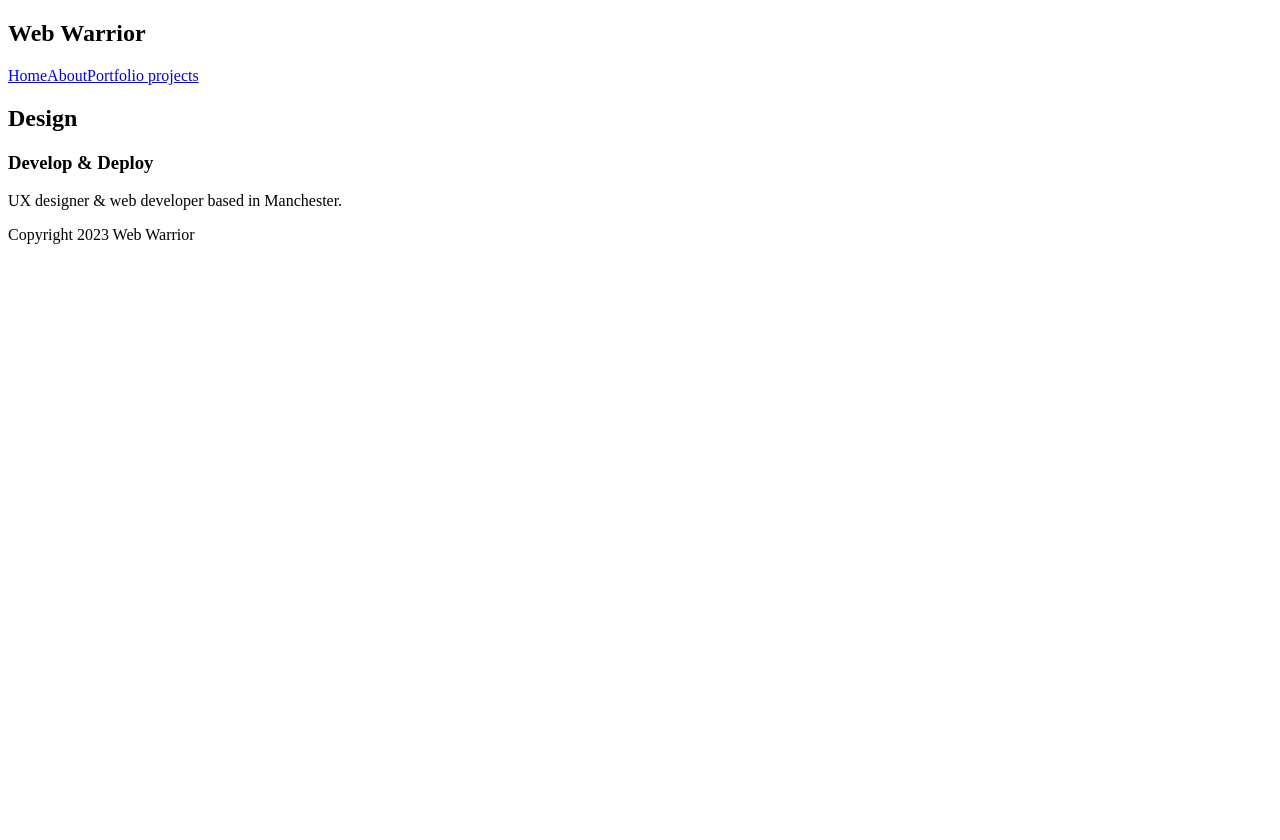
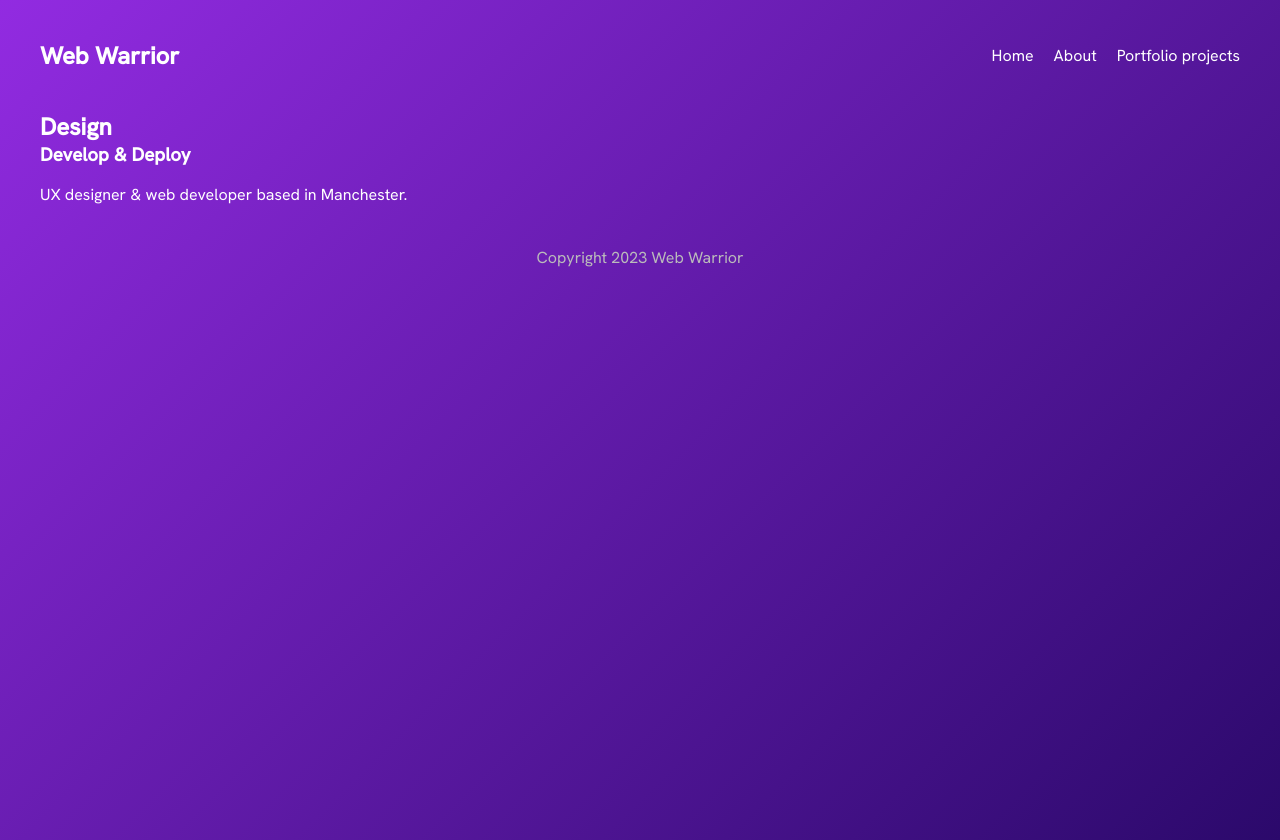
Before and after one commit to Saman-7/web-gatsby, a Gatsby site: page / in a window 1280 px wide. Before the commit the page ends 800 px from the top, so only its background shows below. Built offline with nearby package versions, Linux system fonts and the light colour scheme; Gatsby itself is replaced by a stand-in of ours.

Commit message:
Add global style

```diff
--- a/src/components/Footer.js
+++ b/src/components/Footer.js
@@ -1,7 +1,7 @@
 import React from "react";
 
 const Footer = () => {
-  return <div>Copyright 2023 Web Warrior</div>;
+  return <footer>Copyright 2023 Web Warrior</footer>;
 };
 
 export default Footer;
--- a/src/pages/index.js
+++ b/src/pages/index.js
@@ -1,5 +1,6 @@
 import * as React from "react";
 import Layout from "../components/Layout";
+import "../styles/global.css";
 
 const Home = () => {
   return (
--- /dev/null
+++ b/src/styles/global.css
@@ -0,0 +1,51 @@
+@import url("https://fonts.googleapis.com/css2?family=Hanken+Grotesk:wght@400;500&display=swap");
+
+* {
+  padding: 0;
+  margin: 0;
+  font-family: "Hanken Grotesk", sans-serif;
+  text-decoration: none;
+  color: white;
+}
+
+body {
+  min-height: 100vh;
+  background: linear-gradient(135deg, #922be1, #2b096b);
+}
+
+p {
+  margin: 16px auto;
+  line-height: 1.5rem;
+}
+
+.layout {
+  max-width: 1200px;
+  margin: 0 auto;
+}
+
+nav {
+  display: flex;
+  justify-content: space-between;
+  align-items: center;
+  margin: 40px auto;
+}
+
+nav .links {
+  text-align: right;
+}
+
+nav .links a {
+  margin-left: 20px;
+  padding-bottom: 8px;
+  font-weight: 400;
+  border-bottom: 3px solid transparent;
+}
+nav .links a:hover {
+  border-color: white;
+}
+
+footer {
+  text-align: center;
+  margin: 40px auto;
+  color: #bbb;
+}
```
